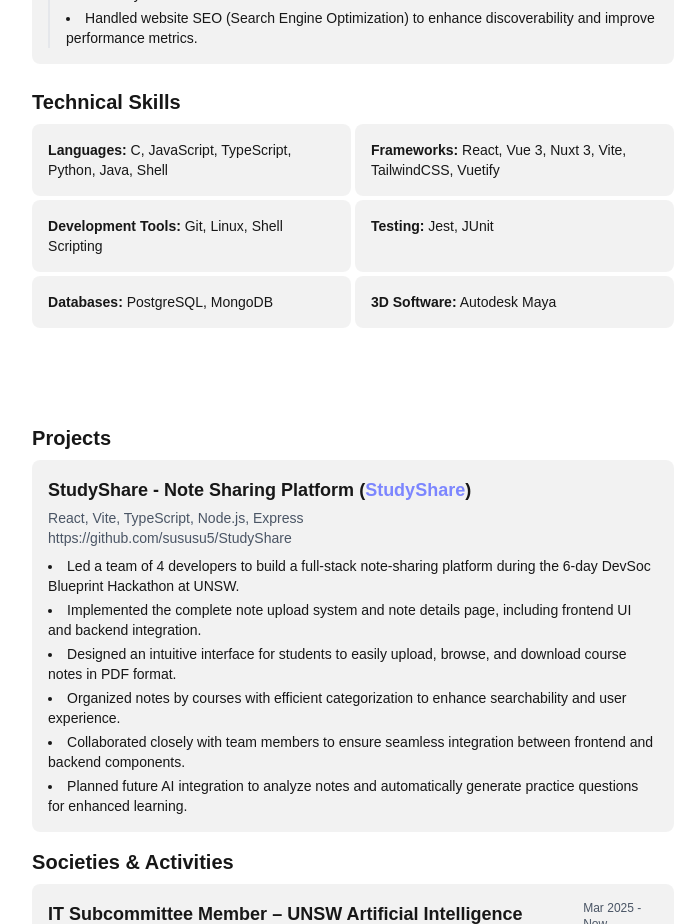
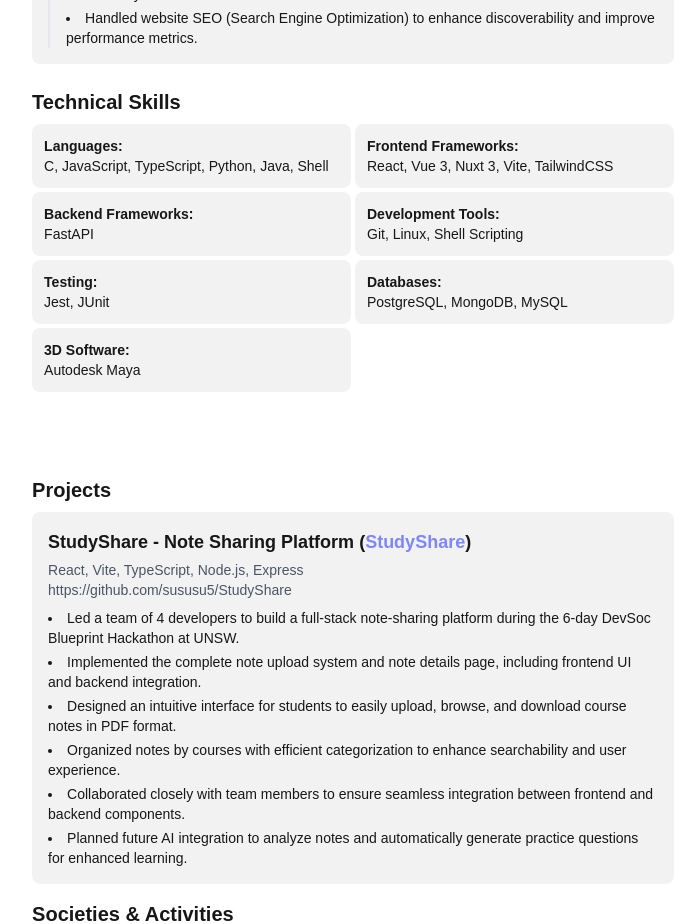
Before and after one commit to CUinspace233/my-resume, a Next.js app: page /en in a window 1280 px wide. Shown: the part 800-1724 px from the top of the page, without its empty margins (287-973 px from the left). Built offline with nearby package versions, Linux system fonts and the light colour scheme.

Commit message:
Refactor TechnicalSkills component to improve layout and clarity. Update language and framework labels in en.json for better categorization. Remove unnecessary page break in Home component and clean up print styles in ExportPdfButton for enhanced functionality.

```diff
--- a/messages/en.json
+++ b/messages/en.json
@@ -45,7 +45,8 @@
     "skills": {
       "title": "Technical Skills",
       "languages": "Languages",
-      "frameworks": "Frameworks",
+      "frontend_frameworks": "Frontend Frameworks",
+      "backend_frameworks": "Backend Frameworks",
       "devTools": "Development Tools",
       "testing": "Testing",
       "databases": "Databases",
--- a/messages/zh.json
+++ b/messages/zh.json
@@ -45,7 +45,8 @@
     "skills": {
       "title": "技术技能",
       "languages": "编程语言",
-      "frameworks": "框架",
+      "frontend_frameworks": "前端框架",
+      "backend_frameworks": "后端框架",
       "devTools": "开发工具",
       "testing": "测试",
       "databases": "数据库",
--- a/src/app/[locale]/page.tsx
+++ b/src/app/[locale]/page.tsx
@@ -31,8 +31,6 @@ export default function Home() {
               <Experience />
               <TechnicalSkills />
             </div>
-
-            <div className="page-break"></div>
 
             <div className="second-page">
               <Projects />
--- a/src/components/ExportPdfButton.tsx
+++ b/src/components/ExportPdfButton.tsx
@@ -17,34 +17,39 @@ const ExportPdfButton = () => {
     if (themeToggle) themeToggle.classList.add('hidden');
     if (languageSwitcher) languageSwitcher.classList.add('hidden');
 
+    // Restore the visibility of the button and theme toggle
+    const restore = () => {
+      if (exportButton) exportButton.classList.remove('hidden');
+      if (themeToggle) themeToggle.classList.remove('hidden');
+      if (languageSwitcher) languageSwitcher.classList.remove('hidden');
+      window.removeEventListener('afterprint', restore);
+    };
+
+    window.addEventListener('afterprint', restore);
+
     // Add print-specific styles for page breaks
-    const style = document.createElement('style');
-    style.id = 'print-styles';
-    style.innerHTML = `
-      @media print {
-        .print-section {
-          page-break-inside: avoid;
-          margin-top: 10mm;
-        }
-        @page {
-          margin-top: 15mm;
-          margin-bottom: 15mm;
-        }
-      }
-    `;
-    document.head.appendChild(style);
+    // const style = document.createElement('style');
+    // style.id = 'print-styles';
+    // style.innerHTML = `
+    //   @media print {
+    //     .print-section {
+    //       page-break-inside: avoid;
+    //       margin-top: 10mm;
+    //     }
+    //     @page {
+    //       margin-top: 15mm;
+    //       margin-bottom: 15mm;
+    //     }
+    //   }
+    // `;
+    // document.head.appendChild(style);
 
     // Use the browser's print function to save as PDF
     window.print();
 
     // After the print dialog is closed, restore the button visibility and remove styles
-    setTimeout(() => {
-      if (exportButton) exportButton.classList.remove('hidden');
-      if (themeToggle) themeToggle.classList.remove('hidden');
-      if (languageSwitcher) languageSwitcher.classList.remove('hidden');
-      const printStyles = document.getElementById('print-styles');
-      if (printStyles) printStyles.remove();
-    }, 500);
+    // const printStyles = document.getElementById('print-styles');
+    // if (printStyles) printStyles.remove();
   }, []);
 
   return (
--- a/src/components/TechnicalSkills.tsx
+++ b/src/components/TechnicalSkills.tsx
@@ -8,23 +8,47 @@ const TechnicalSkills: FC = () => {
     <section className="w-full max-w-3xl mx-auto py-2">
       <h2 className="text-xl font-bold mb-2 text-left">{t('title')}</h2>
       <div className="grid grid-cols-2 gap-1">
-        <div className="p-4 rounded-lg bg-black/[.05] dark:bg-white/[.06]">
-          <strong>{t('languages')}:</strong> C, JavaScript, TypeScript, Python, Java, Shell
+        <div className="p-3 rounded-lg bg-black/[.05] dark:bg-white/[.06]">
+          <div>
+            <strong>{t('languages')}:</strong>
+          </div>
+          <span className="block">C, JavaScript, TypeScript, Python, Java, Shell</span>
         </div>
-        <div className="p-4 rounded-lg bg-black/[.05] dark:bg-white/[.06]">
-          <strong>{t('frameworks')}:</strong> React, Vue 3, Nuxt 3, Vite, TailwindCSS, Vuetify
+        <div className="p-3 rounded-lg bg-black/[.05] dark:bg-white/[.06]">
+          <div>
+            <strong>{t('frontend_frameworks') || 'Frontend frameworks'}:</strong>
+          </div>
+          <span className="block">React, Vue 3, Nuxt 3, Vite, TailwindCSS</span>
         </div>
-        <div className="p-4 rounded-lg bg-black/[.05] dark:bg-white/[.06]">
-          <strong>{t('devTools')}:</strong> Git, Linux, Shell Scripting
+        <div className="p-3 rounded-lg bg-black/[.05] dark:bg-white/[.06]">
+          <div>
+            <strong>{t('backend_frameworks') || 'Backend frameworks'}:</strong>
+          </div>
+          <span className="block">FastAPI</span>
         </div>
-        <div className="p-4 rounded-lg bg-black/[.05] dark:bg-white/[.06]">
-          <strong>{t('testing')}:</strong> Jest, JUnit
+        <div className="p-3 rounded-lg bg-black/[.05] dark:bg-white/[.06]">
+          <div>
+            <strong>{t('devTools')}:</strong>
+          </div>
+          <span className="block">Git, Linux, Shell Scripting</span>
         </div>
-        <div className="p-4 rounded-lg bg-black/[.05] dark:bg-white/[.06]">
-          <strong>{t('databases')}:</strong> PostgreSQL, MongoDB
+        <div className="p-3 rounded-lg bg-black/[.05] dark:bg-white/[.06]">
+          <div>
+            <strong>{t('testing')}:</strong>
+          </div>
+          <span className="block">Jest, JUnit</span>
         </div>
-        <div className="p-4 rounded-lg bg-black/[.05] dark:bg-white/[.06]">
-          <strong>{t('3dSoftware')}:</strong> Autodesk Maya
+        <div className="p-3 rounded-lg bg-black/[.05] dark:bg-white/[.06]">
+          <div>
+            <strong>{t('databases')}:</strong>
+          </div>
+          <span className="block">PostgreSQL, MongoDB, MySQL</span>
+        </div>
+        <div className="p-3 rounded-lg bg-black/[.05] dark:bg-white/[.06]">
+          <div>
+            <strong>{t('3dSoftware')}:</strong>
+          </div>
+          <span className="block">Autodesk Maya</span>
         </div>
       </div>
     </section>
```
